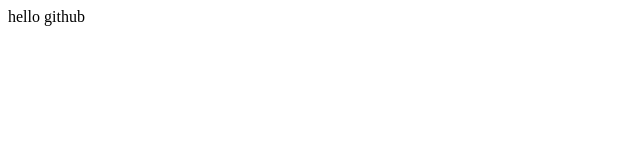
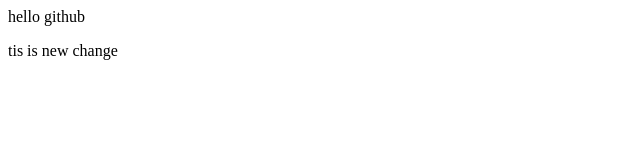
Before and after one commit to Chetan411/localrepo, a plain HTML site: page index.html in a window 1280 px wide. Shown: the full height of the page, 0-640 px from the left. Drawn offline with Linux system fonts and the light colour scheme.

Commit message:
change branch

```diff
--- a/index.html
+++ b/index.html
@@ -1 +1,2 @@
 <p>hello github</p>
+<p>tis is new change</p>
```
